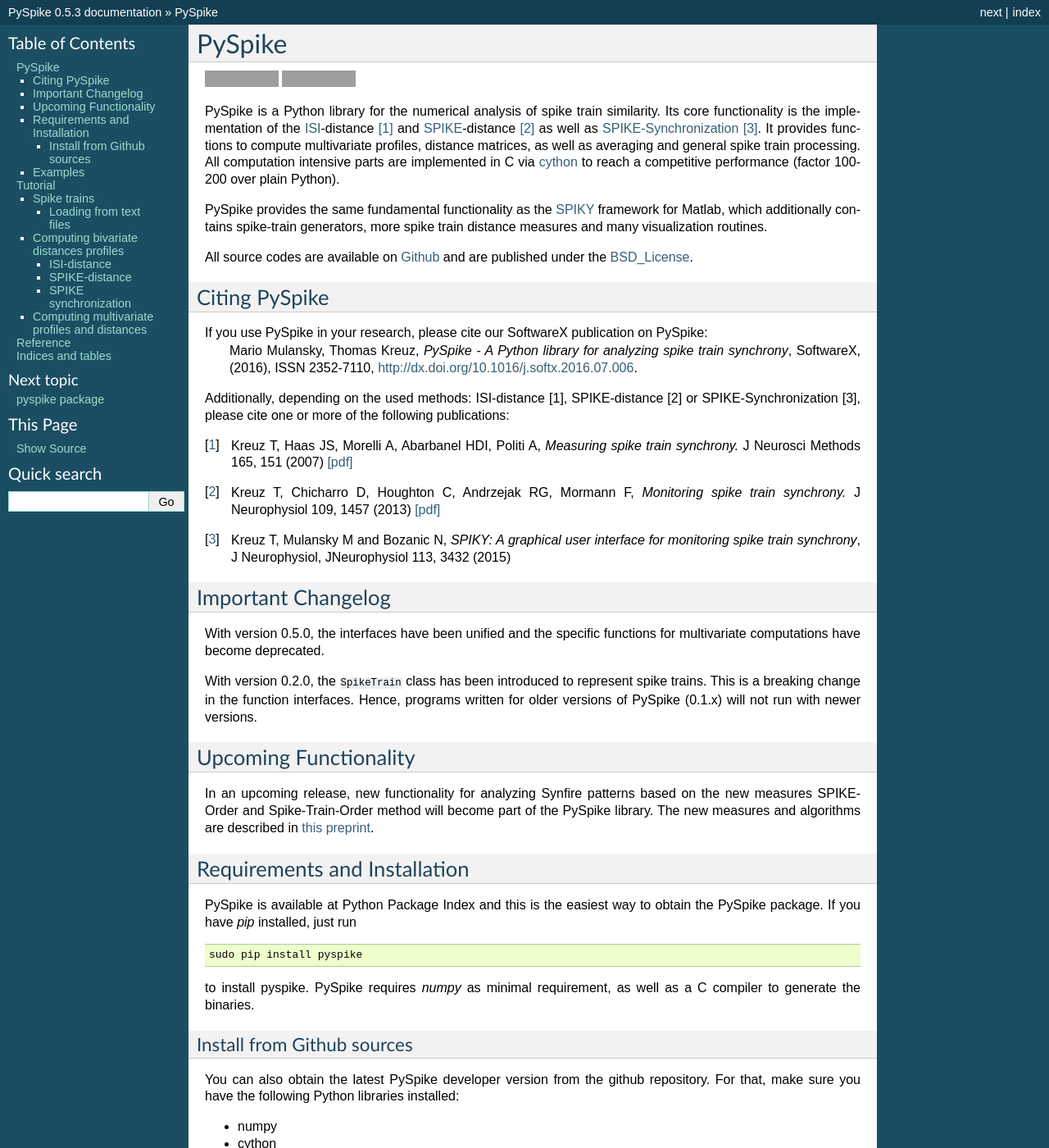
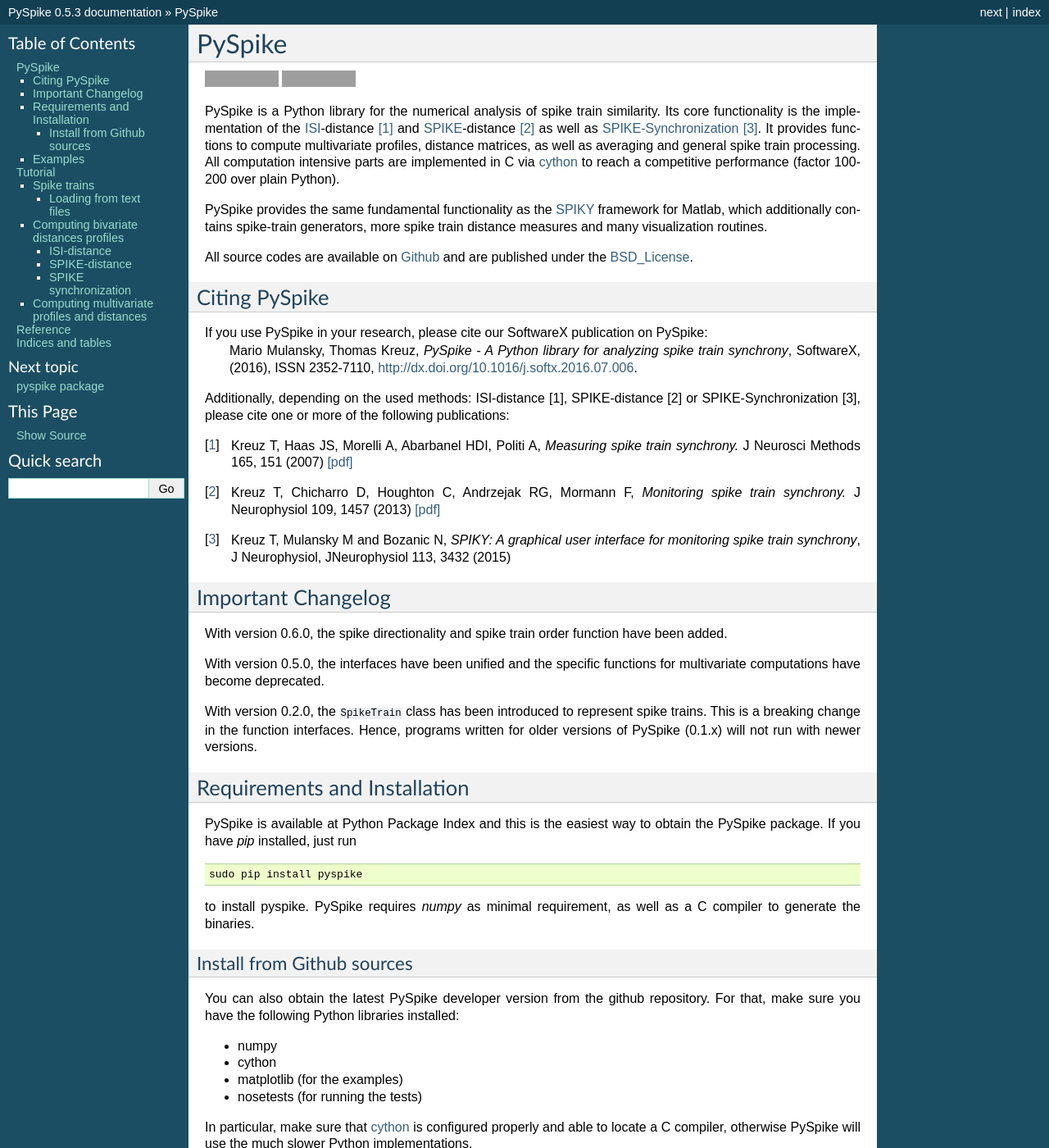
Before and after one commit to mariomulansky/PySpike, a Sphinx documentation site: the page built from doc/index.rst, in a window 1280 px wide and 1400 px high. Shown: the whole window at 82% size. Built offline with Sphinx 7.4.7, drawn with Linux system fonts in a browser that asks for light colours; grey boxes are pictures that could not be loaded.

Commit message:
Add directionality to docs, bump version

```diff
--- a/Readme.rst
+++ b/Readme.rst
@@ -31,18 +31,13 @@
 Important Changelog
 -----------------------------
 
+With version 0.6.0, the spike directionality and spike train order function have been added.
+
 With version 0.5.0, the interfaces have been unified and the specific functions for multivariate computations have become deprecated.
 
 With version 0.2.0, the :code:`SpikeTrain` class has been introduced to represent spike trains.
 This is a breaking change in the function interfaces.
 Hence, programs written for older versions of PySpike (0.1.x) will not run with newer versions.
-
-
-Upcoming Functionality
--------------------------
-
-In an upcoming release, new functionality for analyzing Synfire patterns based on the new measures SPIKE-Order and Spike-Train-Order method will become part of the PySpike library.
-The new measures and algorithms are described in `this preprint <https://arxiv.org/abs/1610.07986>`_.
 
 Requirements and Installation
 -----------------------------
--- a/doc/pyspike.rst
+++ b/doc/pyspike.rst
@@ -64,6 +64,11 @@
     :undoc-members:
     :show-inheritance:
 
+Directionality
+.. automodule:: pyspike.spike_directionality
+    :members:
+    :undoc-members:
+    :show-inheritance:
 
 Helper functions
 ........................................
--- a/setup.py
+++ b/setup.py
@@ -72,7 +72,7 @@
 setup(
     name='pyspike',
     packages=find_packages(exclude=['doc']),
-    version='0.5.3',
+    version='0.6.0',
     cmdclass=cmdclass,
     ext_modules=ext_modules,
     include_dirs=[numpy_include()],
```
Also changed, not shown: 1 other file.
